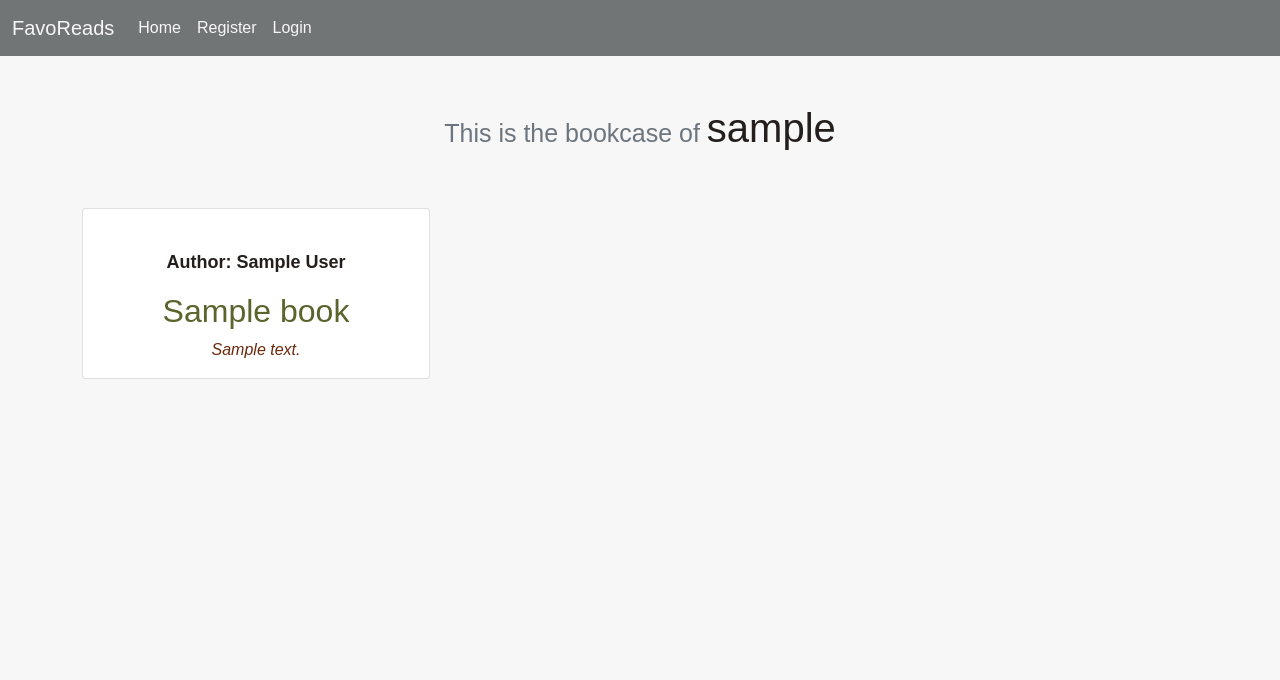
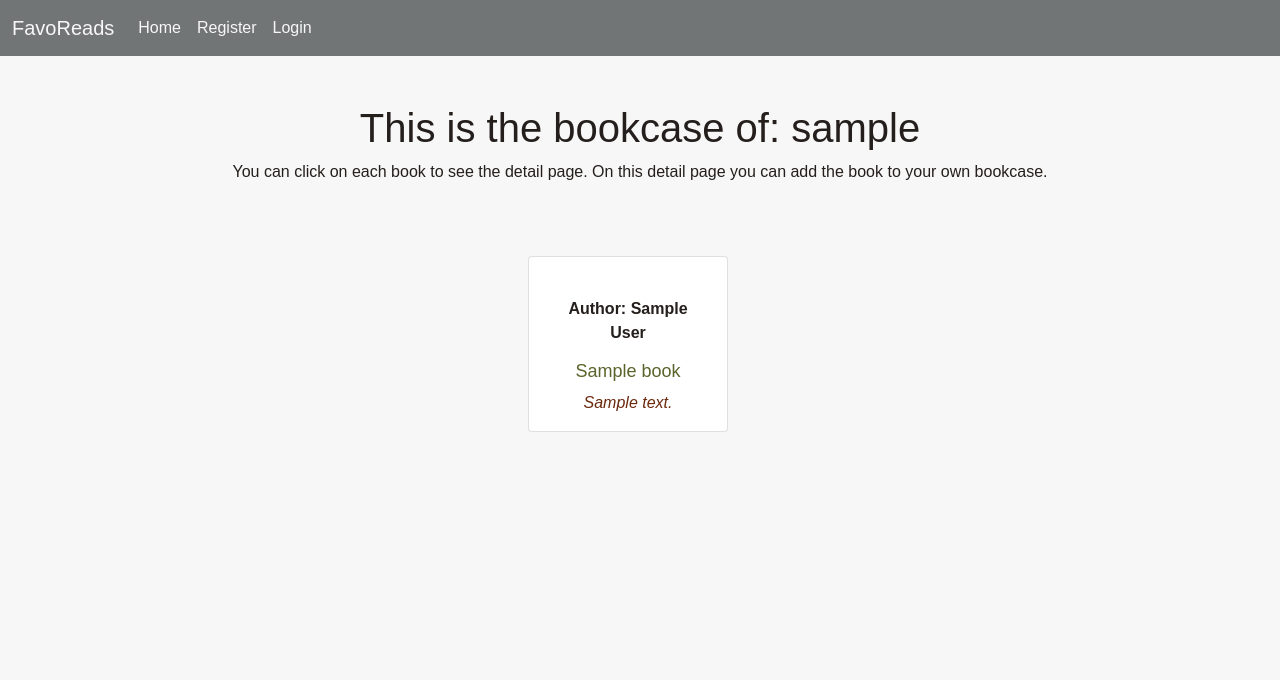
Before and after one commit to MerelMoehn/favoread, a Django app: page /bookcase_detail/1 in a window 1280 px wide. Shown: the top 680 px of the page. Run offline with Django 3.2, Linux system fonts and the light colour scheme; tables that the repository leaves empty hold one stand-in row (values such as "Sample post"); some libraries are stand-ins or nearby versions.

Commit message:
STYLE: style other's bookcases

```diff
--- a/static/css/style.css
+++ b/static/css/style.css
@@ -45,11 +45,12 @@ i {
 /* styling for book cards */
 .book-title{
     color:  #5B642C;
+    font-size: 18px;
 }
 
 .author{
     color:#241F1C;
-    font-size: 18px;
+    font-size: 16px;
     font-weight: 600;
 }
 
--- a/templates/bookcase_detail.html
+++ b/templates/bookcase_detail.html
@@ -4,12 +4,13 @@
 <div class="container">
     <div class="row text-center">
         <div class="col mt-5">
-            <h1><small class="text-muted">This is the bookcase of </small>{{ bc_owner.username }}</h1>
+            <h1>This is the bookcase of: {{ bc_owner.username }}</h1>
+            <p>You can click on each book to see the detail page. On this detail page you can add the book to your own bookcase.</p>
         </div>
-        <div class="row mt-5">
+
+        <div class="row mt-5 justify-content-center">
             {% for book in books %}
-            <div class="col-md-4">
-                <div class="card mb-4">
+            <div class="card m-2" style="max-width: 200px;">
                 <div class="card-body">
                     <div class="image-container">
                         {% if "book_preview" in book.book.featured_image.url %}
@@ -24,9 +25,8 @@
                     </div>
                     <a href="{% url 'book_detail' book.book.slug  %}">
                         <h2 class="book-title">{{ book.book.title }}</h2>
+                        <p class="card-text">{{ book.book.excerpt }}</p>
                     </a>
-                        <p class="card-text">{{ book.book.excerpt }}</p>
-                    </div>
                 </div>
             </div>
             {% empty %}
--- a/templates/user_bookcase.html
+++ b/templates/user_bookcase.html
@@ -50,8 +50,8 @@
                                             <form action="{% url 'update_status' book.book.id %}?status=0"
                                                 method="POST">
                                                 {% csrf_token %}
-                                                <button class="dropdown-item" type="submit" name="status" value=0>Still
-                                                    to read</button>
+                                                <button class="dropdown-item" type="submit" name="status" value=0>
+                                                    Not started</button>
                                             </form>
                                         </div>
                                     </div>
```
Lines whose indentation alone changed are shown as unchanged.
